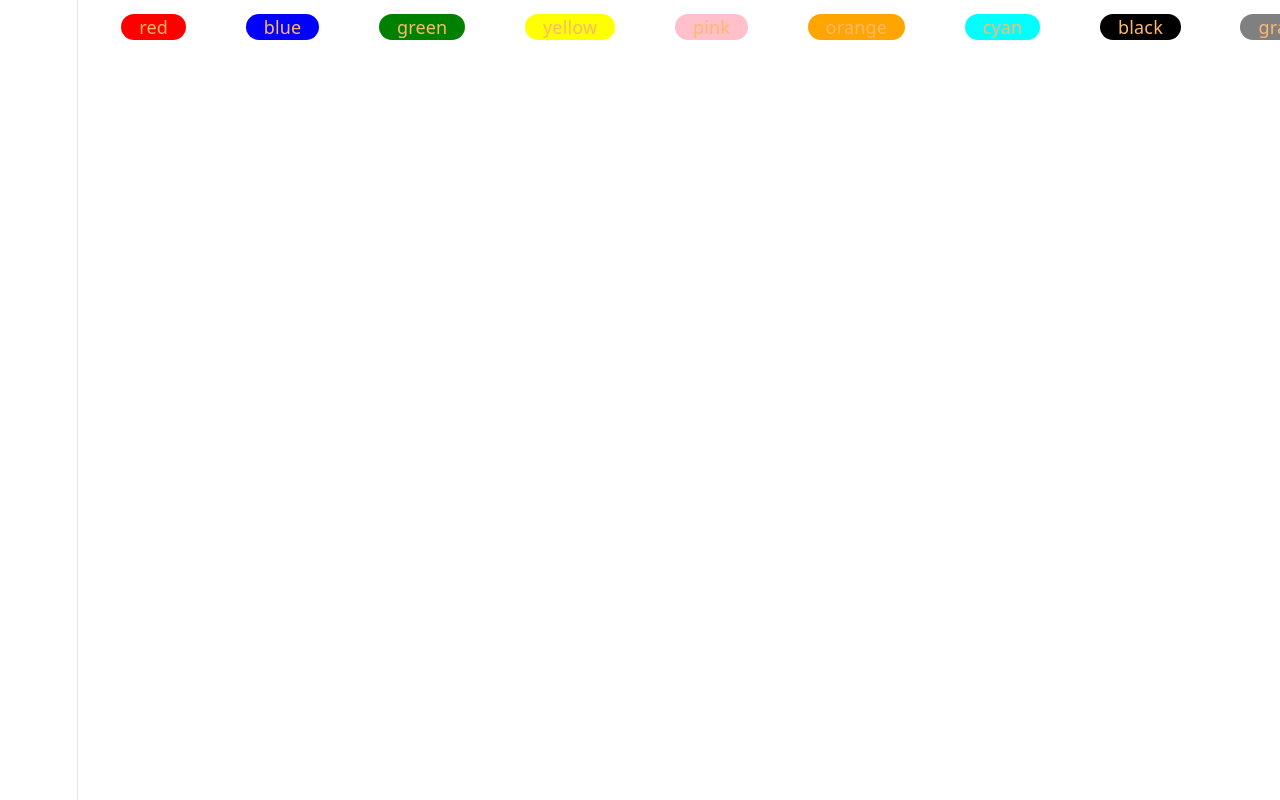
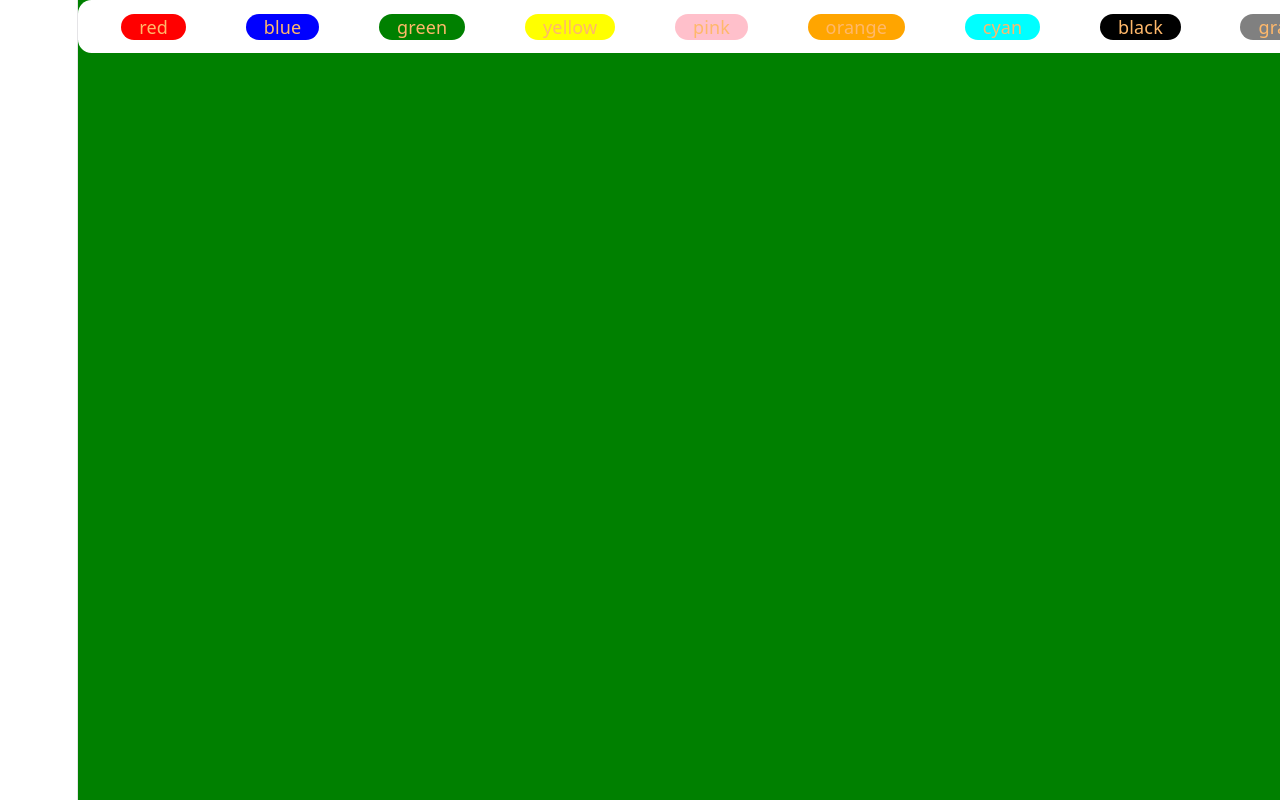
Before and after one commit to gauravgupta926099-lang/frontend-projects, a React (Vite) app in the folder react-projects/backgroundchanger/: page / in a window 1280 px wide. Shown: the top 800 px of the page. Built offline with nearby package versions, Linux system fonts and the light colour scheme.

Commit message:
Change initial background color to green

```diff
--- a/react-projects/backgroundchanger/src/App.jsx
+++ b/react-projects/backgroundchanger/src/App.jsx
@@ -3,7 +3,7 @@ import './App.css'
 import Button from './button'
 function App() {
 
-    let [backgroundColor, setColor] = useState("white");
+    let [backgroundColor, setColor] = useState("green");
     return (<div className="h-dvh bg-black w-dvw" style={{ backgroundColor }}>
         <div className="w-dvw flex items-center rounded-xl justify-around p-3 bg-white">
             <Button color="red" onClick={() => setColor("red")} />
```
